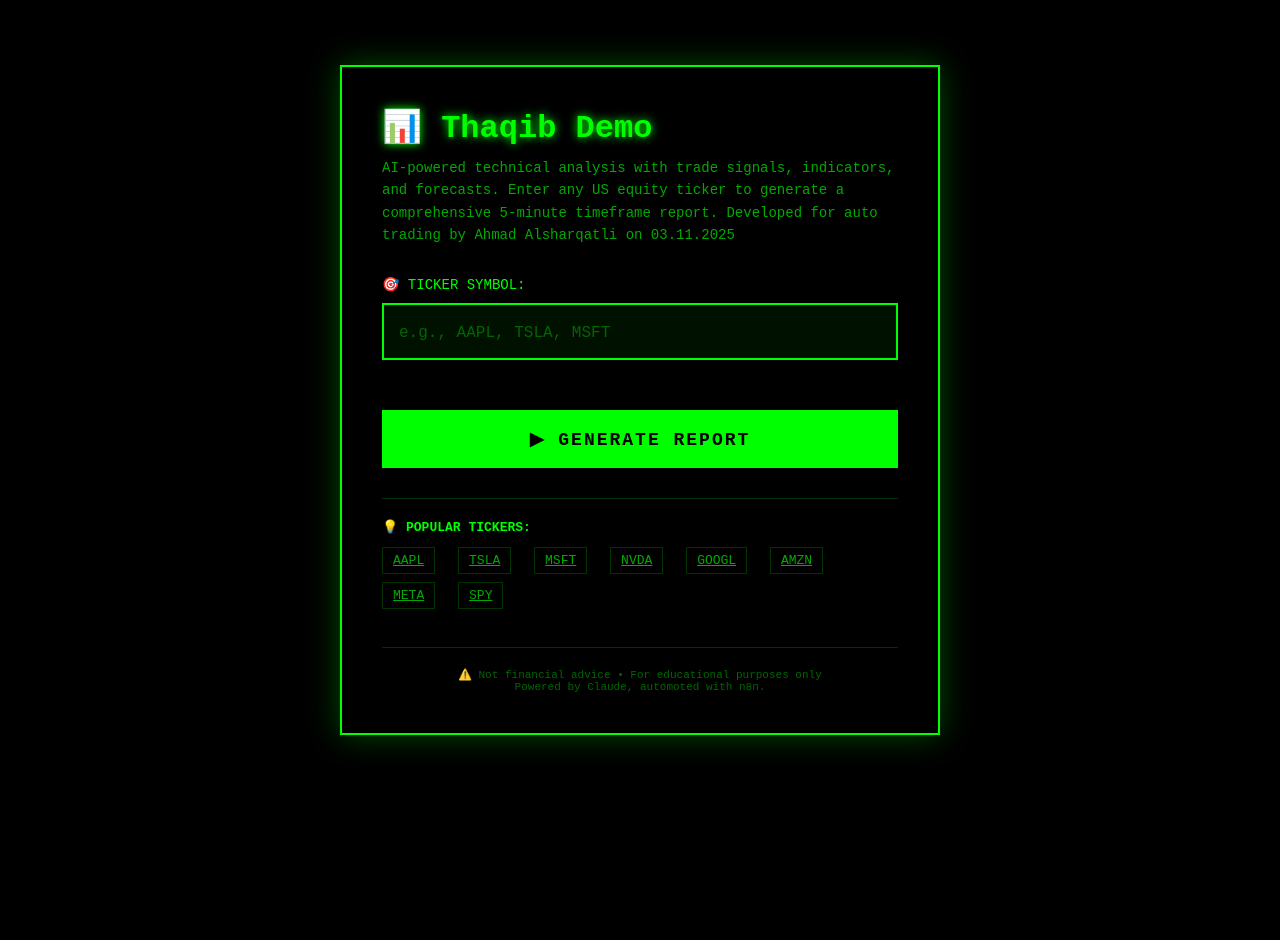
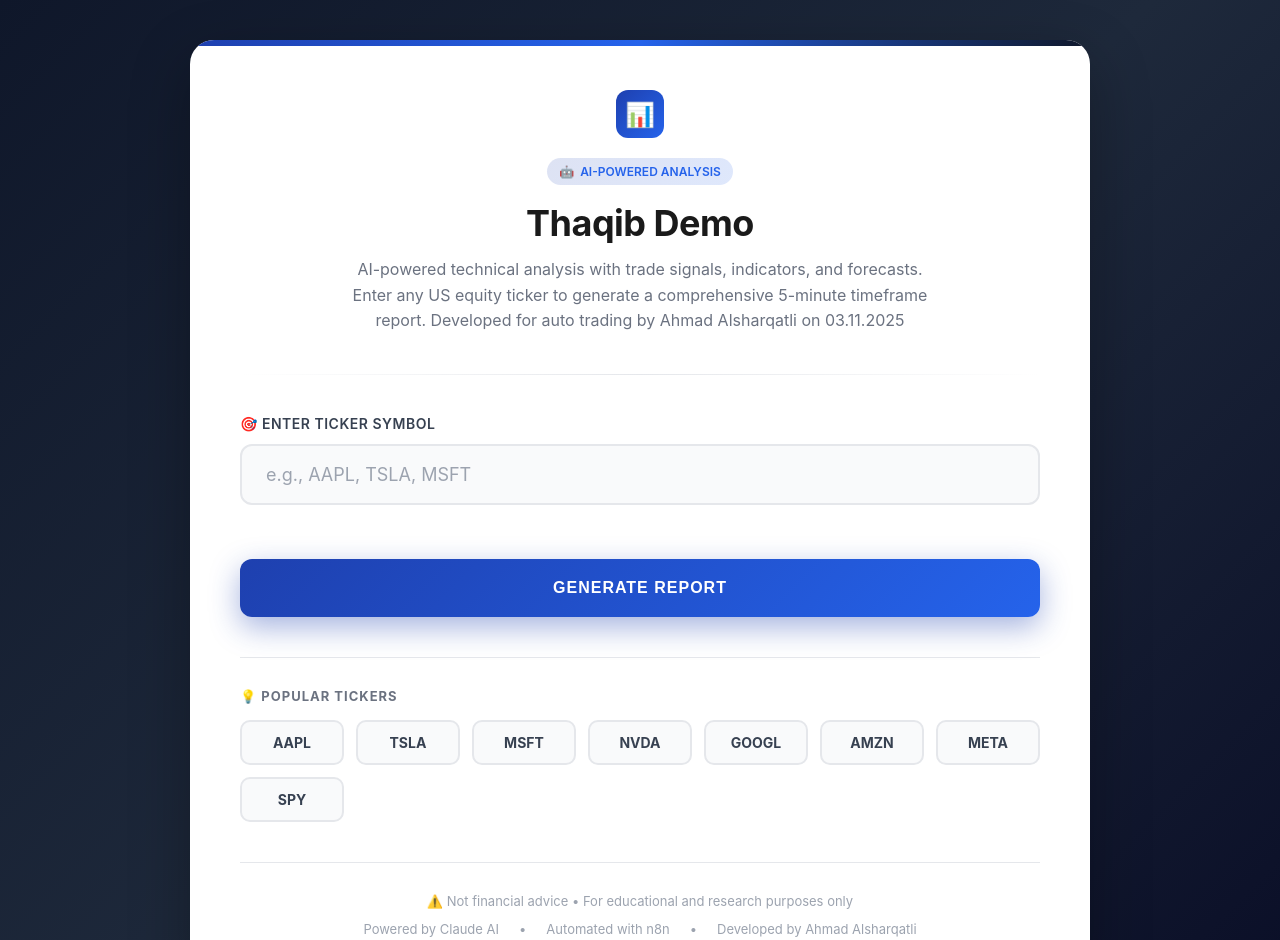
Before and after one commit to Sales-Neuron-AI/thaqib, a plain HTML site: page index.html in a window 1280 px wide. Shown: the top 940 px of the page. Before the commit the page ends 800 px from the top, so only its background shows below. Drawn offline with Linux system fonts and the light colour scheme.

Commit message:
Update index.html

```diff
--- a/index.html
+++ b/index.html
@@ -1,7 +1,7 @@
 <!DOCTYPE html>
-<html>
+<html lang="en">
 <head>
-  <title>Thaqib Demo</title>
+  <title>Thaqib - AI Financial Intelligence</title>
   <meta charset="UTF-8">
   <meta name="viewport" content="width=device-width, initial-scale=1.0">
   <style>
@@ -12,226 +12,370 @@
     }
 
     body {
-      background: #000;
-      color: #00ff00;
-      font-family: 'Courier New', monospace;
+      background: linear-gradient(135deg, #0f172a 0%, #1e293b 50%, #0a0e27 100%);
+      font-family: -apple-system, BlinkMacSystemFont, 'Segoe UI', 'Roboto', 'Oxygen', 'Ubuntu', 'Cantarell', sans-serif;
+      min-height: 100vh;
+      padding: 40px 20px;
       display: flex;
       justify-content: center;
       align-items: center;
-      min-height: 100vh;
-      padding: 20px;
     }
 
-    .terminal {
-      border: 2px solid #00ff00;
-      padding: 40px;
-      max-width: 600px;
+    .container {
+      max-width: 900px;
       width: 100%;
-      box-shadow: 0 0 30px rgba(0, 255, 0, 0.3);
-      background: #000;
+    }
+
+    .card {
+      background: white;
+      border-radius: 24px;
+      padding: 50px;
+      box-shadow: 0 20px 60px rgba(0, 0, 0, 0.3);
+      position: relative;
+      overflow: hidden;
+    }
+
+    .card::before {
+      content: '';
+      position: absolute;
+      top: 0;
+      left: 0;
+      right: 0;
+      height: 6px;
+      background: linear-gradient(90deg, #1e40af, #2563eb, #0f172a);
+    }
+
+    .header {
+      text-align: center;
+      margin-bottom: 40px;
+    }
+
+    .logo {
+      display: flex;
+      align-items: center;
+      justify-content: center;
+      gap: 12px;
+      margin-bottom: 20px;
+    }
+
+    .logo-icon {
+      width: 48px;
+      height: 48px;
+      background: linear-gradient(135deg, #1e40af, #2563eb);
+      border-radius: 12px;
+      display: flex;
+      align-items: center;
+      justify-content: center;
+      font-size: 24px;
     }
 
     h1 {
-      margin-bottom: 10px;
-      text-shadow: 0 0 10px #00ff00;
-      font-size: 32px;
+      font-size: 36px;
+      color: #1a1a1a;
+      font-weight: 700;
+      margin-bottom: 12px;
+      letter-spacing: -0.5px;
     }
 
     .subtitle {
-      margin-bottom: 30px;
-      color: #00aa00;
-      font-size: 14px;
+      font-size: 16px;
+      color: #6b7280;
       line-height: 1.6;
+      max-width: 600px;
+      margin: 0 auto;
     }
 
-    .input-group {
-      margin: 25px 0;
+    .divider {
+      height: 1px;
+      background: linear-gradient(90deg, transparent, #e5e7eb, transparent);
+      margin: 40px 0;
+    }
+
+    .form-section {
+      margin-bottom: 30px;
     }
 
     label {
       display: block;
-      margin-bottom: 10px;
       font-size: 14px;
-      color: #00ff00;
+      font-weight: 600;
+      color: #374151;
+      margin-bottom: 12px;
+      text-transform: uppercase;
+      letter-spacing: 0.5px;
+    }
+
+    .input-wrapper {
+      position: relative;
     }
 
     input {
       width: 100%;
-      background: #001100;
-      border: 2px solid #00ff00;
-      color: #00ff00;
-      padding: 15px;
-      font-family: 'Courier New', monospace;
-      font-size: 20px;
+      padding: 18px 24px;
+      font-size: 18px;
+      border: 2px solid #e5e7eb;
+      border-radius: 12px;
+      font-family: inherit;
+      transition: all 0.3s ease;
+      background: #f9fafb;
+      color: #1a1a1a;
+      font-weight: 600;
       text-transform: uppercase;
-      transition: all 0.3s;
+      letter-spacing: 1px;
     }
 
     input:focus {
       outline: none;
-      box-shadow: 0 0 15px rgba(0, 255, 0, 0.5);
-      border-color: #00ff00;
+      border-color: #1e40af;
+      background: white;
+      box-shadow: 0 0 0 4px rgba(30, 64, 175, 0.1);
     }
 
     input::placeholder {
-      color: #006600;
+      color: #9ca3af;
       text-transform: none;
-      font-size: 16px;
+      font-weight: 400;
+      letter-spacing: 0;
     }
 
-    button {
+    .btn {
       width: 100%;
-      background: #00ff00;
-      color: #000;
+      padding: 20px;
+      font-size: 16px;
+      font-weight: 700;
+      text-transform: uppercase;
+      letter-spacing: 1px;
       border: none;
-      padding: 18px;
-      font-family: 'Courier New', monospace;
-      font-size: 18px;
-      font-weight: bold;
+      border-radius: 12px;
       cursor: pointer;
-      margin-top: 25px;
-      transition: all 0.3s;
-      text-transform: uppercase;
-      letter-spacing: 2px;
+      transition: all 0.3s ease;
+      margin-top: 24px;
+      position: relative;
+      overflow: hidden;
     }
 
-    button:hover {
-      background: #00cc00;
-      box-shadow: 0 0 20px rgba(0, 255, 0, 0.7);
-      transform: translateY(-2px);
+    .btn-primary {
+      background: linear-gradient(135deg, #1e40af, #2563eb);
+      color: white;
+      box-shadow: 0 10px 30px rgba(30, 64, 175, 0.4);
     }
 
-    button:active {
+    .btn-primary:hover:not(:disabled) {
+      transform: translateY(-2px);
+      box-shadow: 0 15px 40px rgba(30, 64, 175, 0.5);
+    }
+
+    .btn-primary:active:not(:disabled) {
       transform: translateY(0);
     }
 
-    button:disabled {
-      background: #003300;
-      color: #006600;
+    .btn-primary:disabled {
+      background: #d1d5db;
       cursor: not-allowed;
-      transform: none;
+      box-shadow: none;
     }
 
     .loading {
       display: none;
       text-align: center;
-      margin-top: 20px;
-      font-size: 14px;
-      color: #00ff00;
+      margin-top: 30px;
+      padding: 30px;
+      background: #f9fafb;
+      border-radius: 16px;
+      border: 2px dashed #e5e7eb;
     }
 
     .loading.show {
       display: block;
     }
 
-    .loading-text {
-      margin-top: 10px;
-      font-size: 12px;
-      color: #00aa00;
+    .spinner {
+      width: 48px;
+      height: 48px;
+      border: 4px solid #e5e7eb;
+      border-top-color: #1e40af;
+      border-radius: 50%;
+      animation: spin 1s linear infinite;
+      margin: 0 auto 20px;
     }
 
-    .spinner {
-      display: inline-block;
-      font-size: 24px;
+    @keyframes spin {
+      to { transform: rotate(360deg); }
     }
 
-    .progress {
-      display: none;
-      margin-top: 15px;
-    }
-
-    .progress.show {
-      display: block;
+    .loading-text {
+      font-size: 15px;
+      color: #6b7280;
+      margin-bottom: 20px;
+      font-weight: 500;
     }
 
     .progress-bar {
       width: 100%;
-      height: 6px;
-      background: #003300;
-      border: 1px solid #00ff00;
+      height: 8px;
+      background: #e5e7eb;
+      border-radius: 10px;
       overflow: hidden;
-      margin-top: 10px;
     }
 
     .progress-fill {
       height: 100%;
-      background: #00ff00;
+      background: linear-gradient(90deg, #1e40af, #2563eb);
       width: 0%;
-      transition: width 0.5s ease;
+      transition: width 0.3s ease;
+      border-radius: 10px;
     }
 
     .error {
-      color: #ff0000;
+      display: none;
       margin-top: 20px;
-      padding: 15px;
-      border: 2px solid #ff0000;
-      background: #110000;
-      display: none;
-      animation: shake 0.5s;
-    }
-
-    @keyframes shake {
-      0%, 100% { transform: translateX(0); }
-      25% { transform: translateX(-10px); }
-      75% { transform: translateX(10px); }
+      padding: 16px 20px;
+      background: #fef2f2;
+      border: 2px solid #fca5a5;
+      border-radius: 12px;
+      color: #dc2626;
+      font-size: 14px;
+      font-weight: 500;
     }
 
     .error.show {
       display: block;
+      animation: slideIn 0.3s ease;
+    }
+
+    @keyframes slideIn {
+      from {
+        opacity: 0;
+        transform: translateY(-10px);
+      }
+      to {
+        opacity: 1;
+        transform: translateY(0);
+      }
     }
 
     .examples {
-      margin-top: 30px;
-      padding-top: 20px;
-      border-top: 1px solid #003300;
-      font-size: 13px;
-      color: #00aa00;
+      margin-top: 40px;
+      padding-top: 30px;
+      border-top: 1px solid #e5e7eb;
     }
 
     .examples-title {
-      margin-bottom: 12px;
-      color: #00ff00;
-      font-weight: bold;
+      font-size: 13px;
+      font-weight: 700;
+      color: #6b7280;
+      margin-bottom: 16px;
+      text-transform: uppercase;
+      letter-spacing: 1px;
     }
 
-    .example-ticker {
-      cursor: pointer;
-      text-decoration: underline;
-      margin-right: 15px;
-      transition: all 0.2s;
-      display: inline-block;
-      padding: 5px 10px;
-      border: 1px solid #003300;
-      margin-bottom: 8px;
+    .ticker-grid {
+      display: grid;
+      grid-template-columns: repeat(auto-fill, minmax(100px, 1fr));
+      gap: 12px;
     }
 
-    .example-ticker:hover {
-      color: #00ff00;
-      border-color: #00ff00;
-      box-shadow: 0 0 10px rgba(0, 255, 0, 0.3);
+    .ticker-btn {
+      padding: 12px 16px;
+      background: #f9fafb;
+      border: 2px solid #e5e7eb;
+      border-radius: 10px;
+      cursor: pointer;
+      transition: all 0.2s ease;
+      font-weight: 700;
+      color: #374151;
+      font-size: 14px;
+      text-align: center;
+    }
+
+    .ticker-btn:hover {
+      background: white;
+      border-color: #1e40af;
+      color: #1e40af;
+      transform: translateY(-2px);
+      box-shadow: 0 4px 12px rgba(30, 64, 175, 0.15);
     }
 
     .footer {
-      margin-top: 30px;
-      padding-top: 20px;
-      border-top: 1px solid #003300;
+      margin-top: 40px;
+      padding-top: 30px;
+      border-top: 1px solid #e5e7eb;
       text-align: center;
-      font-size: 11px;
-      color: #006600;
+      font-size: 13px;
+      color: #9ca3af;
+    }
+
+    .footer-links {
+      display: flex;
+      justify-content: center;
+      gap: 20px;
+      margin-top: 12px;
+      flex-wrap: wrap;
+    }
+
+    .footer-link {
+      color: #6b7280;
+      text-decoration: none;
+      font-weight: 500;
+      transition: color 0.2s;
+    }
+
+    .footer-link:hover {
+      color: #1e40af;
+    }
+
+    .badge {
+      display: inline-flex;
+      align-items: center;
+      gap: 6px;
+      padding: 6px 12px;
+      background: linear-gradient(135deg, rgba(30, 64, 175, 0.15), rgba(37, 99, 235, 0.15));
+      border-radius: 20px;
+      font-size: 12px;
+      font-weight: 600;
+      color: #2563eb;
+      margin-bottom: 16px;
+    }
+
+    @media (max-width: 640px) {
+      .card {
+        padding: 30px 24px;
+      }
+
+      h1 {
+        font-size: 28px;
+      }
+
+      .ticker-grid {
+        grid-template-columns: repeat(auto-fill, minmax(80px, 1fr));
+      }
     }
   </style>
 </head>
 <body>
-  <div class="terminal">
-    <h1>📊 Thaqib Demo</h1>
-    <div class="subtitle">
+  <div class="container">
+    <div class="card">
+      <div class="header">
+        <div class="logo">
+          <div class="logo-icon">📊</div>
+        </div>
+        <div class="badge">
+          <span>🤖</span>
+          <span>AI-POWERED ANALYSIS</span>
+        </div>
+        <h1>Thaqib Demo</h1>
+        <p class="subtitle">
           AI-powered technical analysis with trade signals, indicators, and forecasts.
       Enter any US equity ticker to generate a comprehensive 5-minute timeframe report. Developed for auto trading by Ahmad Alsharqatli on 03.11.2025
+        </p>
       </div>
 
+      <div class="divider"></div>
+
       <form id="reportForm">
-      <div class="input-group">
-        <label for="ticker">🎯 TICKER SYMBOL:</label>
+        <div class="form-section">
+          <label for="ticker">🎯 Enter Ticker Symbol</label>
+          <div class="input-wrapper">
             <input
               type="text"
               id="ticker"
@@ -242,42 +386,50 @@
               maxlength="10"
             />
           </div>
+        </div>
 
-      <button type="submit" id="submitBtn">
-        ▶ GENERATE REPORT
+        <button type="submit" id="submitBtn" class="btn btn-primary">
+          Generate Report
         </button>
       </form>
 
       <div class="loading" id="loading">
-      <div class="spinner">⣾</div>
+        <div class="spinner"></div>
         <div class="loading-text">
-        Analyzing market data and generating report...<br/>
-        This may take 30-60 seconds...
+          Analyzing market data and generating comprehensive report...<br/>
+          This typically takes 30-60 seconds
         </div>
-      <div class="progress show">
         <div class="progress-bar">
           <div class="progress-fill" id="progressFill"></div>
-        </div>
         </div>
       </div>
 
       <div class="error" id="error"></div>
 
       <div class="examples">
-      <div class="examples-title">💡 POPULAR TICKERS:</div>
-      <span class="example-ticker" onclick="fillTicker('AAPL')">AAPL</span>
-      <span class="example-ticker" onclick="fillTicker('TSLA')">TSLA</span>
-      <span class="example-ticker" onclick="fillTicker('MSFT')">MSFT</span>
-      <span class="example-ticker" onclick="fillTicker('NVDA')">NVDA</span>
-      <span class="example-ticker" onclick="fillTicker('GOOGL')">GOOGL</span>
-      <span class="example-ticker" onclick="fillTicker('AMZN')">AMZN</span>
-      <span class="example-ticker" onclick="fillTicker('META')">META</span>
-      <span class="example-ticker" onclick="fillTicker('SPY')">SPY</span>
+        <div class="examples-title">💡 Popular Tickers</div>
+        <div class="ticker-grid">
+          <div class="ticker-btn" onclick="fillTicker('AAPL')">AAPL</div>
+          <div class="ticker-btn" onclick="fillTicker('TSLA')">TSLA</div>
+          <div class="ticker-btn" onclick="fillTicker('MSFT')">MSFT</div>
+          <div class="ticker-btn" onclick="fillTicker('NVDA')">NVDA</div>
+          <div class="ticker-btn" onclick="fillTicker('GOOGL')">GOOGL</div>
+          <div class="ticker-btn" onclick="fillTicker('AMZN')">AMZN</div>
+          <div class="ticker-btn" onclick="fillTicker('META')">META</div>
+          <div class="ticker-btn" onclick="fillTicker('SPY')">SPY</div>
+        </div>
       </div>
 
       <div class="footer">
-      ⚠️ Not financial advice • For educational purposes only<br/>
-      Powered by Claude, automoted with n8n.
+        <p>⚠️ Not financial advice • For educational and research purposes only</p>
+        <div class="footer-links">
+          <span>Powered by Claude AI</span>
+          <span>•</span>
+          <span>Automated with n8n</span>
+          <span>•</span>
+          <span>Developed by Ahmad Alsharqatli</span>
+        </div>
+      </div>
     </div>
   </div>
 
@@ -289,56 +441,6 @@
       document.getElementById('ticker').value = ticker;
       document.getElementById('ticker').focus();
     }
-
-    // Function to inject back button into report page
-    function injectBackButton() {
-      // Check if we're on a report page (not the main page)
-      if (!document.getElementById('reportForm')) {
-        const backButton = document.createElement('button');
-        backButton.innerHTML = '← BACK TO MAIN PAGE';
-        backButton.style.cssText = `
-          position: fixed;
-          top: 20px;
-          left: 20px;
-          background: #00ff00;
-          color: #000;
-          border: 2px solid #00ff00;
-          padding: 12px 24px;
-          font-family: 'Courier New', monospace;
-          font-size: 14px;
-          font-weight: bold;
-          cursor: pointer;
-          text-transform: uppercase;
-          letter-spacing: 1px;
-          z-index: 10000;
-          box-shadow: 0 0 20px rgba(0, 255, 0, 0.5);
-          transition: all 0.3s;
-        `;
-
-        backButton.onmouseover = function() {
-          this.style.background = '#00cc00';
-          this.style.transform = 'translateY(-2px)';
-          this.style.boxShadow = '0 0 30px rgba(0, 255, 0, 0.7)';
-        };
-
-        backButton.onmouseout = function() {
-          this.style.background = '#00ff00';
-          this.style.transform = 'translateY(0)';
-          this.style.boxShadow = '0 0 20px rgba(0, 255, 0, 0.5)';
-        };
-
-        backButton.onclick = function() {
-          window.history.back();
-        };
-
-        document.body.insertBefore(backButton, document.body.firstChild);
-      }
-    }
-
-    // Check if we need to inject back button on page load
-    window.addEventListener('load', () => {
-      injectBackButton();
-    });
 
     document.getElementById('reportForm').addEventListener('submit', async (e) => {
       e.preventDefault();
@@ -356,7 +458,7 @@
       }
 
       if (!/^[A-Z]{1,10}$/.test(ticker)) {
-        showError('Invalid ticker symbol. Use only letters (A-Z)');
+        showError('Invalid ticker symbol. Please use only letters (A-Z)');
         return;
       }
 
@@ -393,7 +495,7 @@
 
         // Inject back button HTML and script into the report
         const backButtonHtml = `
-<button onclick="window.history.back()" style="position: fixed; top: 20px; left: 20px; background: #00ff00; color: #000; border: 2px solid #00ff00; padding: 12px 24px; font-family: 'Courier New', monospace; font-size: 14px; font-weight: bold; cursor: pointer; text-transform: uppercase; letter-spacing: 1px; z-index: 10000; box-shadow: 0 0 20px rgba(0, 255, 0, 0.5); transition: all 0.3s;" onmouseover="this.style.background='#00cc00'; this.style.transform='translateY(-2px)'; this.style.boxShadow='0 0 30px rgba(0, 255, 0, 0.7)';" onmouseout="this.style.background='#00ff00'; this.style.transform='translateY(0)'; this.style.boxShadow='0 0 20px rgba(0, 255, 0, 0.5)';">← BACK TO MAIN PAGE</button>
+<button onclick="window.history.back()" style="position: fixed; top: 20px; left: 20px; background: linear-gradient(135deg, #1e40af, #2563eb); color: white; border: none; padding: 12px 24px; font-family: -apple-system, BlinkMacSystemFont, 'Segoe UI', 'Roboto', sans-serif; font-size: 14px; font-weight: 600; cursor: pointer; text-transform: uppercase; letter-spacing: 0.5px; z-index: 10000; box-shadow: 0 10px 30px rgba(30, 64, 175, 0.4); transition: all 0.3s; border-radius: 12px;" onmouseover="this.style.transform='translateY(-2px)'; this.style.boxShadow='0 15px 40px rgba(30, 64, 175, 0.5)';" onmouseout="this.style.transform='translateY(0)'; this.style.boxShadow='0 10px 30px rgba(30, 64, 175, 0.4)';">← Back to Main</button>
 `;
 
         // Insert the back button after opening body tag
@@ -412,9 +514,9 @@
 
         let errorMsg = 'Failed to generate report. ';
         if (err.message.includes('Failed to fetch')) {
-          errorMsg += 'Network error - check your connection or webhook URL.';
+          errorMsg += 'Network error - please check your connection or webhook URL.';
         } else if (err.message.includes('404')) {
-          errorMsg += 'Webhook not found - verify the URL is correct.';
+          errorMsg += 'Webhook not found - please verify the URL is correct.';
         } else if (err.message.includes('500')) {
           errorMsg += 'Server error - the workflow may have an issue.';
         } else {
@@ -437,17 +539,6 @@
         error.classList.remove('show');
       }, 5000);
     }
-
-    // Animated spinner
-    const spinnerFrames = ['⣾', '⣽', '⣻', '⢿', '⡿', '⣟', '⣯', '⣷'];
-    let spinnerIndex = 0;
-    setInterval(() => {
-      const spinner = document.querySelector('.spinner');
-      if (spinner && document.getElementById('loading').classList.contains('show')) {
-        spinner.textContent = spinnerFrames[spinnerIndex];
-        spinnerIndex = (spinnerIndex + 1) % spinnerFrames.length;
-      }
-    }, 100);
   </script>
 </body>
 </html>
```
Lines whose indentation alone changed are shown as unchanged.
